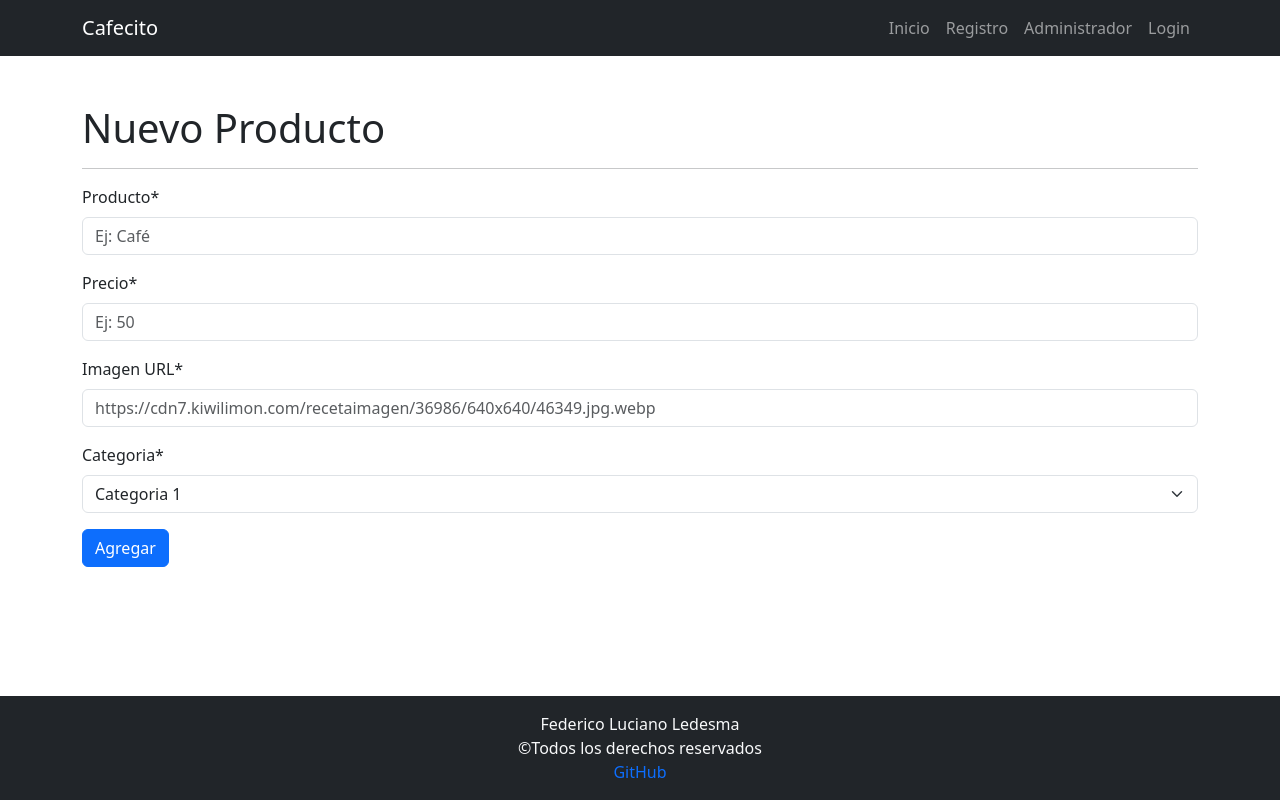
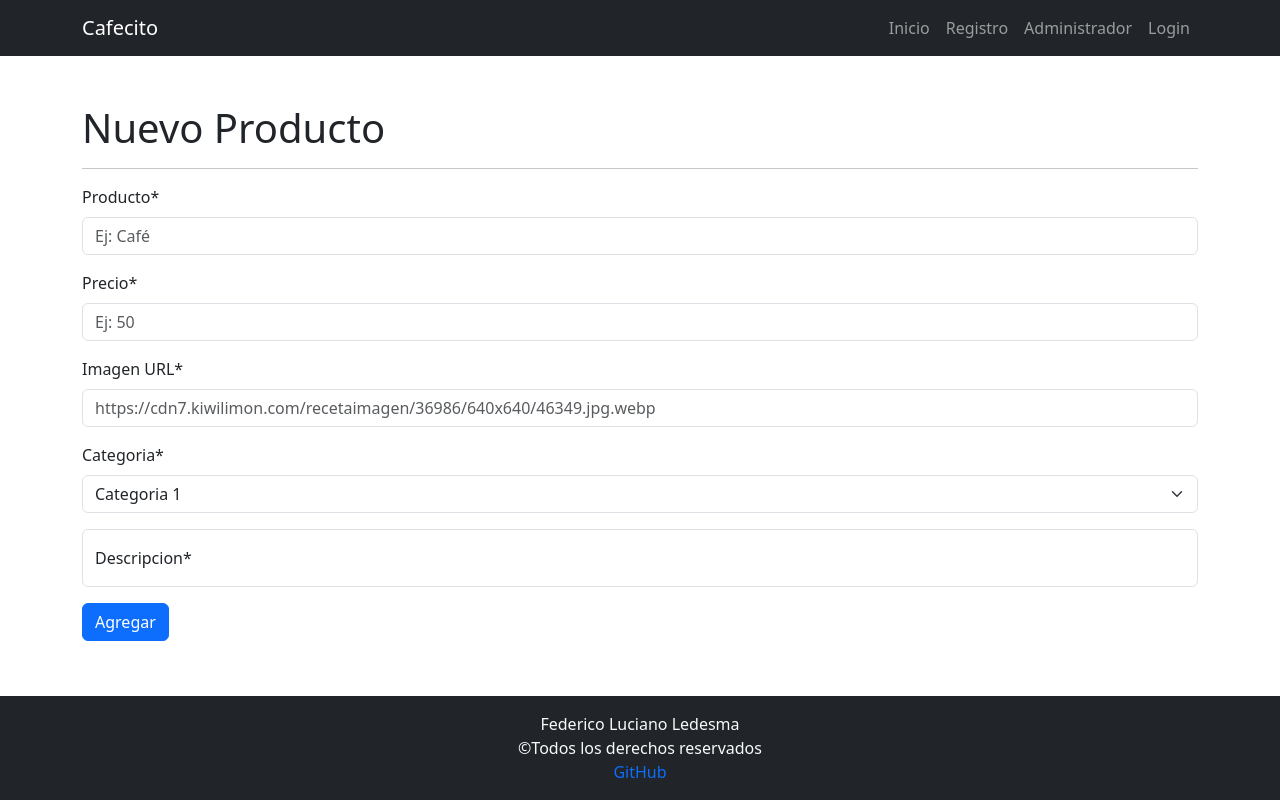
Before and after one commit to Fedreric/cafecito-fede-39i, a React (Vite) app: page /administrador/crear in a window 1280 px wide. Built offline with nearby package versions, Linux system fonts and the light colour scheme.

Commit message:
Se agrega textarea descripcion en crear y editar

```diff
--- a/src/App.css
+++ b/src/App.css
@@ -6,7 +6,9 @@
 .mainPage{
   flex-grow: 1;
 }
-
+textarea{
+  resize: none;
+}
 @media (min-width: 992px) {
   .error404{
     width: 50%;
--- a/src/components/views/producto/CrearProducto.jsx
+++ b/src/components/views/producto/CrearProducto.jsx
@@ -1,4 +1,4 @@
-import { Button, Form, Container } from "react-bootstrap";
+import { Button, Form, Container, FloatingLabel } from "react-bootstrap";
 
 const CrearProducto = () => {
   return (
@@ -16,7 +16,10 @@ const CrearProducto = () => {
         </Form.Group>
         <Form.Group className="mb-3" controlId="imagen">
           <Form.Label>Imagen URL*</Form.Label>
-          <Form.Control type="text" placeholder="https://cdn7.kiwilimon.com/recetaimagen/36986/640x640/46349.jpg.webp" />
+          <Form.Control
+            type="text"
+            placeholder="https://cdn7.kiwilimon.com/recetaimagen/36986/640x640/46349.jpg.webp"
+          />
         </Form.Group>
         <Form.Group className="mb-3" controlId="categoria">
           <Form.Label>Categoria*</Form.Label>
@@ -28,6 +31,15 @@ const CrearProducto = () => {
             <option>Categoria 5</option>
           </Form.Select>
         </Form.Group>
+        <Form.Group className="mb-3" controlId="descripcion">
+          <FloatingLabel
+            controlId="floatingTextarea"
+            label="Descripcion*"
+            className="mb-3"
+          >
+            <Form.Control as="textarea" placeholder="Leave a comment here" />
+          </FloatingLabel>
+        </Form.Group>
         <Button variant="primary" type="submit">
           Agregar
         </Button>
--- a/src/components/views/producto/EditarProducto.jsx
+++ b/src/components/views/producto/EditarProducto.jsx
@@ -28,6 +28,15 @@ const EditarProducto = () => {
           <option>Categoria 5</option>
         </Form.Select>
         </Form.Group>
+        <Form.Group className="mb-3" controlId="descripcion">
+          <FloatingLabel
+            controlId="floatingTextarea"
+            label="Descripcion*"
+            className="mb-3"
+          >
+            <Form.Control as="textarea" placeholder="Leave a comment here" />
+          </FloatingLabel>
+        </Form.Group>
         <Button variant="primary" type="submit">
           Editar
         </Button>
```
Lines whose indentation alone changed are shown as unchanged.
